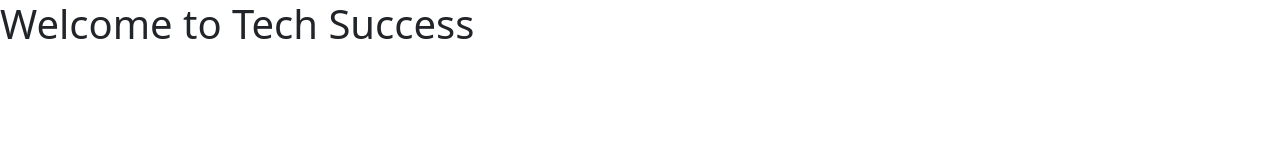
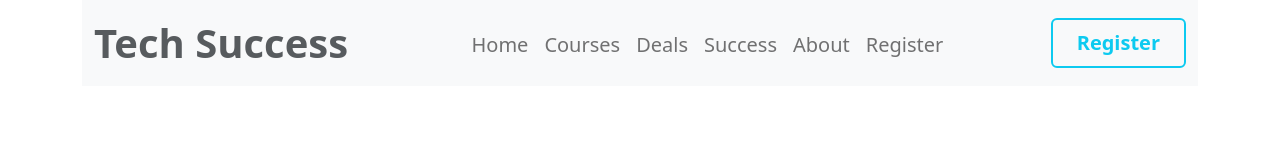
Before and after one commit to S-M-ZUBAYER/Tech-Success, a plain HTML site: page index.html in a window 1280 px wide. Drawn offline with nearby package versions, Linux system fonts and the light colour scheme.

Commit message:
Navbar added

```diff
--- a/index.html
+++ b/index.html
@@ -10,7 +10,55 @@
 </head>
 
 <body>
-    <h1>Welcome to Tech Success</h1>
+    <header>
+        <!------------------------------------------
+                                              Navbar section starting point
+                                                                     ------------------------------------------------->
+        <section>
+            <div class="container">
+                <nav class="navbar navbar-expand-lg bg-light">
+                    <div class="container-fluid text-center">
+                        <a class="navbar-brand org_name fs-1 text-body text-opacity-75 fw-bold" href="#">Tech
+                            Success</a>
+                        <button class="navbar-toggler" type="button" data-bs-toggle="collapse"
+                            data-bs-target="#navbarSupportedContent" aria-controls="navbarSupportedContent"
+                            aria-expanded="false" aria-label="Toggle navigation">
+                            <span class="navbar-toggler-icon"></span>
+                        </button>
+                        <div class="collapse navbar-collapse" id="navbarSupportedContent">
+                            <ul class="navbar-nav m-auto mb-2 mb-lg-0">
+                                <li class="nav-item">
+                                    <a class="nav-link fs-5" href="#">Home</a>
+                                </li>
+                                <li class="nav-item">
+                                    <a class="nav-link fs-5" href="#">Courses</a>
+                                </li>
+                                <li class="nav-item">
+                                    <a class="nav-link fs-5">Deals</a>
+                                </li>
+                                <li class="nav-item">
+                                    <a class="nav-link fs-5" href="#">Success</a>
+                                </li>
+                                <li class="nav-item">
+                                    <a class="nav-link fs-5" href="#">About</a>
+                                </li>
+                                <li class="nav-item fs-5">
+                                    <a class="nav-link">Register</a>
+                                </li>
+                            </ul>
+                            <button type="button"
+                                class="btn btn-outline-info border border-2 border-info fw-bold px-4 py-2 fs-5">Register</button>
+
+                        </div>
+                    </div>
+                </nav>
+            </div>
+
+        </section>
+        <!------------------------------------------
+                                              Navbar section Ending point
+                                                                     ------------------------------------------------->
+    </header>
     <script src="https://cdn.jsdelivr.net/npm/bootstrap@5.2.0/dist/js/bootstrap.bundle.min.js"
         integrity="sha384-A3rJD856KowSb7dwlZdYEkO39Gagi7vIsF0jrRAoQmDKKtQBHUuLZ9AsSv4jD4Xa"
         crossorigin="anonymous"></script>
--- a/style.css
+++ b/style.css
@@ -0,0 +1,3 @@
+/* .org_name {
+    width: 100px;
+} */
```
